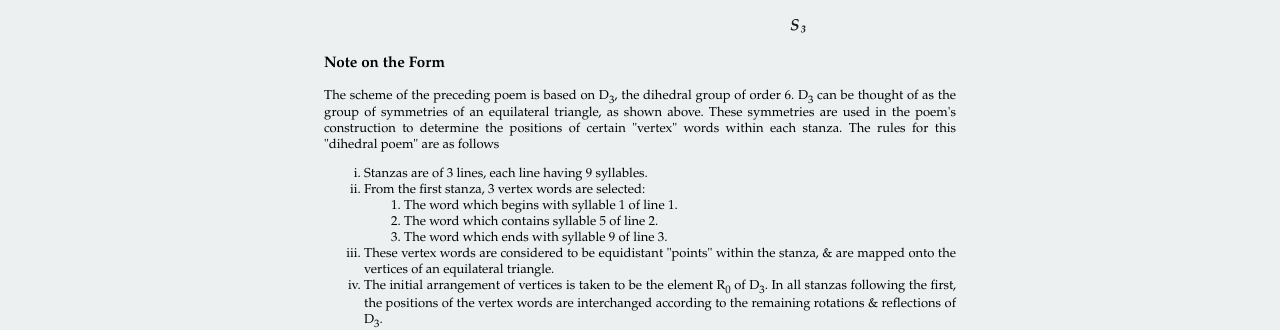
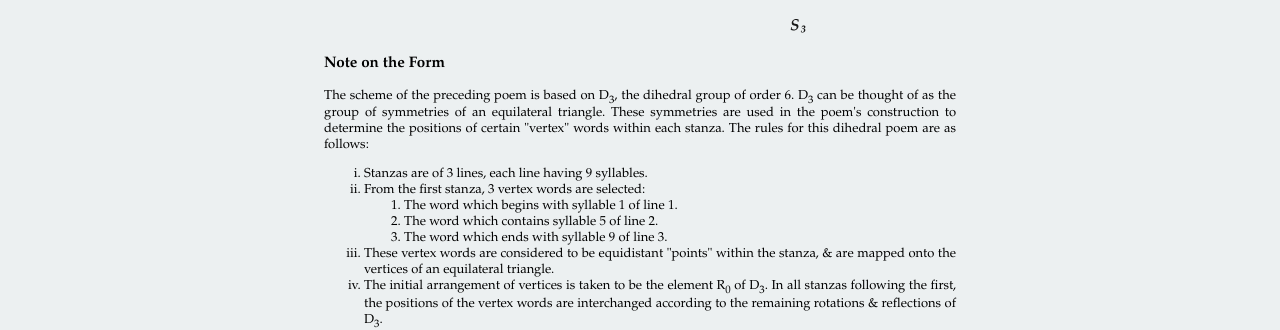
Before and after one commit to Perceptua/perceptua, a Jekyll site: the page built from _posts/2024-09-08-dihedral-poem-of-order-six.md, in a window 1280 px wide. Shown: the part 1319-1649 px from the top of the page. Built offline with Jekyll 4.4.1, drawn with Linux system fonts in a browser that asks for light colours.

Commit message:
update note text

```diff
--- a/_posts/2024-09-08-dihedral-poem-of-order-six.md
+++ b/_posts/2024-09-08-dihedral-poem-of-order-six.md
@@ -112,10 +112,10 @@ layout: post
         <p>
             The scheme of the preceding poem is based on D<sub>3</sub>, the
             dihedral group of order 6. D<sub>3</sub> can be thought of as the
-            group of symmetries of an equilateral triangle, as shown above.
-            These symmetries are used in the poem's construction to determine
-            the positions of certain "vertex" words within each stanza. The
-            rules for this "dihedral poem" are as follows
+            group of symmetries of an equilateral triangle. These symmetries are
+            used in the poem's construction to determine the positions of
+            certain "vertex" words within each stanza. The rules for this
+            dihedral poem are as follows:
         </p>
         <ol type="i">
             <li>
```
